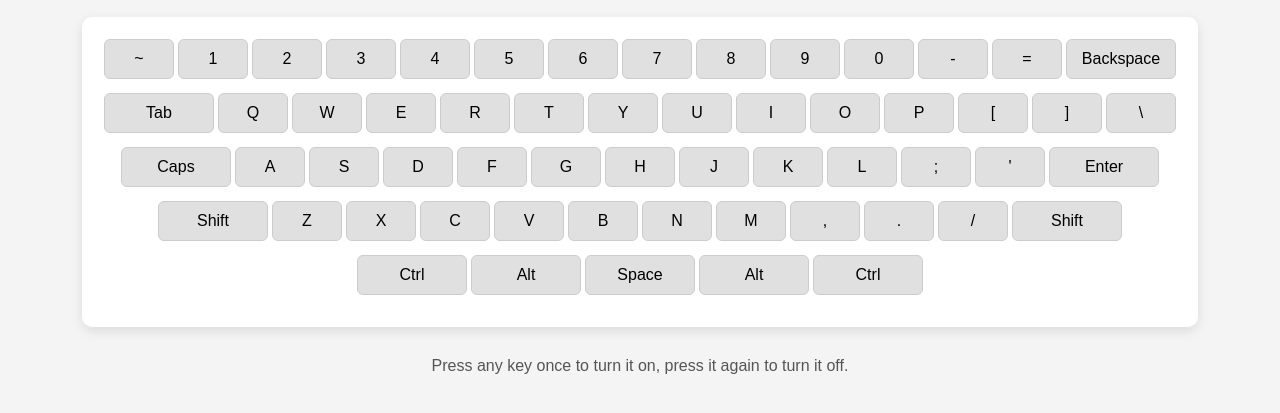
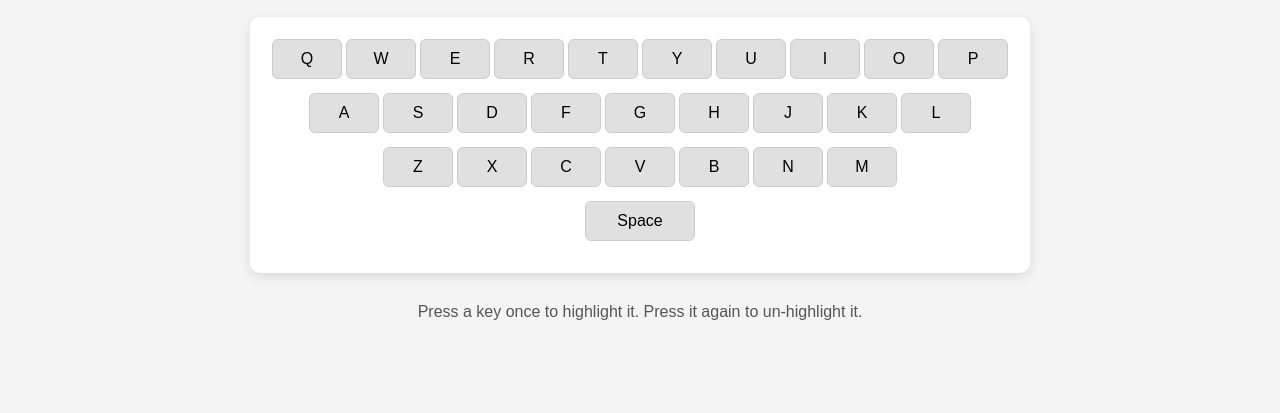
Before and after one commit to rdprogramer/dsign, a plain HTML site: page keyboard.html in a window 1280 px wide. Shown: the part 89-502 px from the top of the page. Drawn offline with Linux system fonts and the light colour scheme.

Commit message:
Update keyboard.html

```diff
--- a/keyboard.html
+++ b/keyboard.html
@@ -2,7 +2,7 @@
 <html lang="en">
 <head>
   <meta charset="UTF-8" />
-  <title>Keyboard Toggle Tester</title>
+  <title>Toggle Key Tester</title>
   <meta name="viewport" content="width=device-width, initial-scale=1.0" />
   <style>
     body {
@@ -61,27 +61,8 @@
 
   <h1>Keyboard Toggle Tester</h1>
   <div class="keyboard" id="keyboard">
-    <!-- Top Row -->
+    <!-- Top row -->
     <div class="row">
-      <div class="key" data-code="Backquote">~</div>
-      <div class="key" data-code="Digit1">1</div>
-      <div class="key" data-code="Digit2">2</div>
-      <div class="key" data-code="Digit3">3</div>
-      <div class="key" data-code="Digit4">4</div>
-      <div class="key" data-code="Digit5">5</div>
-      <div class="key" data-code="Digit6">6</div>
-      <div class="key" data-code="Digit7">7</div>
-      <div class="key" data-code="Digit8">8</div>
-      <div class="key" data-code="Digit9">9</div>
-      <div class="key" data-code="Digit0">0</div>
-      <div class="key" data-code="Minus">-</div>
-      <div class="key" data-code="Equal">=</div>
-      <div class="key wide" data-code="Backspace">Backspace</div>
-    </div>
-
-    <!-- QWERTY Row -->
-    <div class="row">
-      <div class="key wide" data-code="Tab">Tab</div>
       <div class="key" data-code="KeyQ">Q</div>
       <div class="key" data-code="KeyW">W</div>
       <div class="key" data-code="KeyE">E</div>
@@ -92,14 +73,9 @@
       <div class="key" data-code="KeyI">I</div>
       <div class="key" data-code="KeyO">O</div>
       <div class="key" data-code="KeyP">P</div>
-      <div class="key" data-code="BracketLeft">[</div>
-      <div class="key" data-code="BracketRight">]</div>
-      <div class="key" data-code="Backslash">\</div>
     </div>
-
-    <!-- Home Row -->
+    <!-- Home row -->
     <div class="row">
-      <div class="key wide" data-code="CapsLock">Caps</div>
       <div class="key" data-code="KeyA">A</div>
       <div class="key" data-code="KeyS">S</div>
       <div class="key" data-code="KeyD">D</div>
@@ -109,14 +85,9 @@
       <div class="key" data-code="KeyJ">J</div>
       <div class="key" data-code="KeyK">K</div>
       <div class="key" data-code="KeyL">L</div>
-      <div class="key" data-code="Semicolon">;</div>
-      <div class="key" data-code="Quote">'</div>
-      <div class="key wide" data-code="Enter">Enter</div>
     </div>
-
-    <!-- Bottom Row -->
+    <!-- Bottom row -->
     <div class="row">
-      <div class="key wide" data-code="ShiftLeft">Shift</div>
       <div class="key" data-code="KeyZ">Z</div>
       <div class="key" data-code="KeyX">X</div>
       <div class="key" data-code="KeyC">C</div>
@@ -124,40 +95,33 @@
       <div class="key" data-code="KeyB">B</div>
       <div class="key" data-code="KeyN">N</div>
       <div class="key" data-code="KeyM">M</div>
-      <div class="key" data-code="Comma">,</div>
-      <div class="key" data-code="Period">.</div>
-      <div class="key" data-code="Slash">/</div>
-      <div class="key wide" data-code="ShiftRight">Shift</div>
     </div>
-
-    <!-- Space Row -->
+    <!-- Space row -->
     <div class="row">
-      <div class="key wide" data-code="ControlLeft">Ctrl</div>
-      <div class="key wide" data-code="AltLeft">Alt</div>
       <div class="key wide" data-code="Space">Space</div>
-      <div class="key wide" data-code="AltRight">Alt</div>
-      <div class="key wide" data-code="ControlRight">Ctrl</div>
     </div>
   </div>
 
   <div class="footer">
-    Press any key once to turn it on, press it again to turn it off.
+    Press a key once to highlight it. Press it again to un-highlight it.
   </div>
 
   <script>
-    const keys = document.querySelectorAll('.key');
+    const keyState = new Set(); // tracks toggled state
 
     document.addEventListener('keydown', (e) => {
-      // Prevent repeat toggle on held key
-      if (e.repeat) return;
-      const key = document.querySelector(`.key[data-code="${e.code}"]`);
-      if (key) key.classList.toggle('pressed');
+      if (e.repeat) return; // prevent holding from toggling multiple times
+      const keyEl = document.querySelector(`.key[data-code="${e.code}"]`);
+      if (keyEl) {
+        if (keyState.has(e.code)) {
+          keyEl.classList.remove('pressed');
+          keyState.delete(e.code);
+        } else {
+          keyEl.classList.add('pressed');
+          keyState.add(e.code);
+        }
+      }
       e.preventDefault();
-    });
-
-    // Optional: disable scroll on space/tab
-    window.addEventListener('keydown', e => {
-      if (['Space', 'Tab'].includes(e.code)) e.preventDefault();
     });
   </script>
 
```
